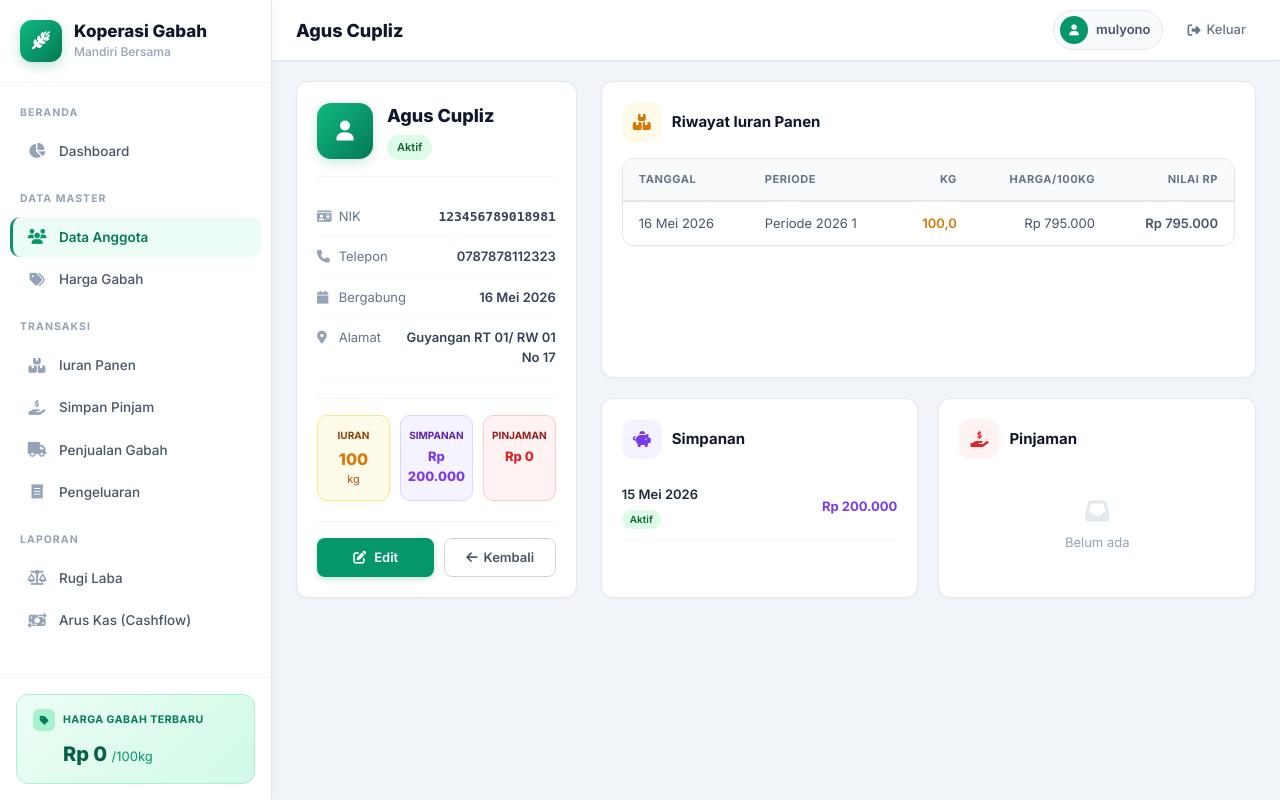
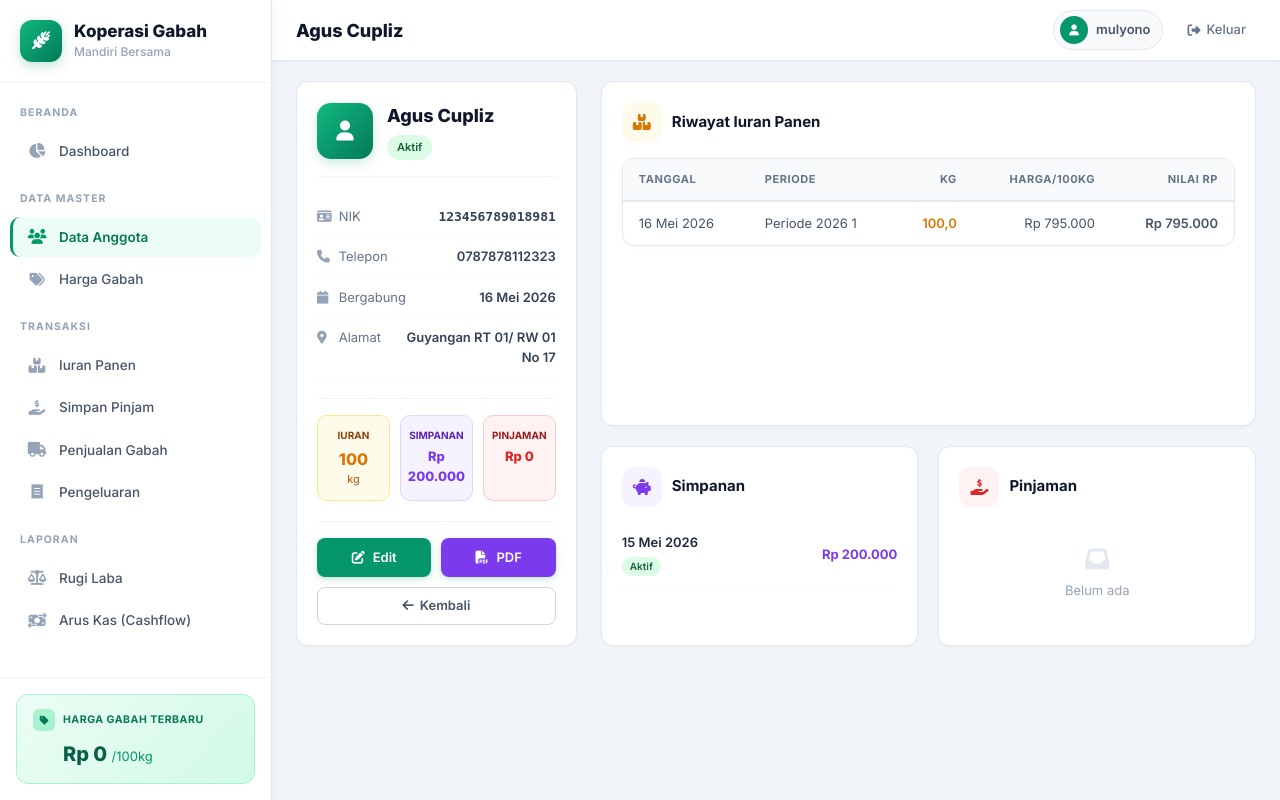
Before and after one commit to rafianto/Koperasi_Gabah, a Django app: page /anggota/7/ in a window 1280 px wide. Run offline with Django 5.2, Linux system fonts and the light colour scheme; a user stored in the database is signed in; data comes from the database, SQL or seed files in the repository.

Commit message:
Add PDF download button to anggota_detail.html
Added a PDF download button for member details.

```diff
--- a/app_gabah/templates/app_gabah/anggota_detail.html
+++ b/app_gabah/templates/app_gabah/anggota_detail.html
@@ -65,7 +65,12 @@
             <a href="{% url 'anggota_update' anggota.pk %}" class="bp" style="flex:1; justify-content:center; text-align:center;">
                 <i class="fas fa-edit"></i> Edit
             </a>
-            <a href="{% url 'anggota_list' %}" class="bs" style="flex:1; justify-content:center; text-align:center;">
+            <a href="{% url 'anggota_pdf' anggota.pk %}" target="_blank" class="bp" style="flex:1; justify-content:center; text-align:center; background:#7c3aed;">
+                <i class="fas fa-file-pdf"></i> PDF
+            </a>
+        </div>
+        <div style="margin-top:10px;">
+            <a href="{% url 'anggota_list' %}" class="bs" style="display:flex; justify-content:center; text-align:center; width:100%;">
                 <i class="fas fa-arrow-left"></i> Kembali
             </a>
         </div>
@@ -168,19 +173,16 @@
 </div>
 
 <style>
-    /* Layout 30% Kiri dan 70% Kanan untuk Layar Desktop */
     @media(min-width:1024px) {
         .detail-grid-3070 {
-            grid-template-columns: 3fr 7fr !important; /* 3fr = 30%, 7fr = 70% secara proporsional */
+            grid-template-columns: 3fr 7fr !important;
         }
     }
-    /* Jika layar tablet/mobile, kembalikan ke 1 kolom (tumpuk atas-bawah) */
     @media(max-width:1023px) {
         .detail-grid-3070 {
             grid-template-columns: 1fr !important;
         }
     }
-    /* Responsive untuk kartu Simpanan & Pinjaman di dalam kolom kanan */
     @media(max-width:640px) {
         .sp-grid-right {
             grid-template-columns: 1fr !important;
```
